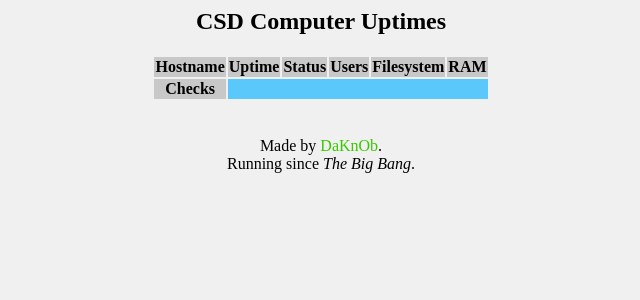
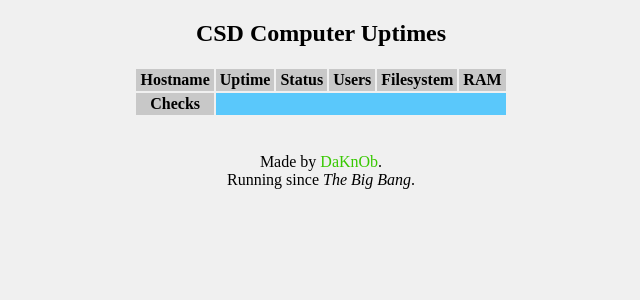
Before and after one commit to daknob/OpenHost, a PHP site: page / in a window 1280 px wide. Shown: the top 300 px of the page, without its empty margins (319-959 px from the left). Run offline with PHP 8.4, Linux system fonts and the light colour scheme; lists and menus that the app fills with data are empty.

Commit message:
Add some spacing horizontal spacing + DOCTYPE

```diff
--- a/index.php
+++ b/index.php
@@ -73,6 +73,8 @@
 		mobile phone now :)
 	*/
 ?>
+
+<!DOCTYPE html>
 <html>
 	<head>
 		<title>OpenHost :: DaKnOb</title>
@@ -85,10 +87,11 @@
 				color:rgb(55,200,0);
 			}
 			th{
+				padding:2px 4px;
 				background-color:rgb(200,200,200);
 			}
 			td{
-				padding:2px;
+				padding:2px 4px;
 				text-align:center;
 				margin-left:2px;
 			}
```
